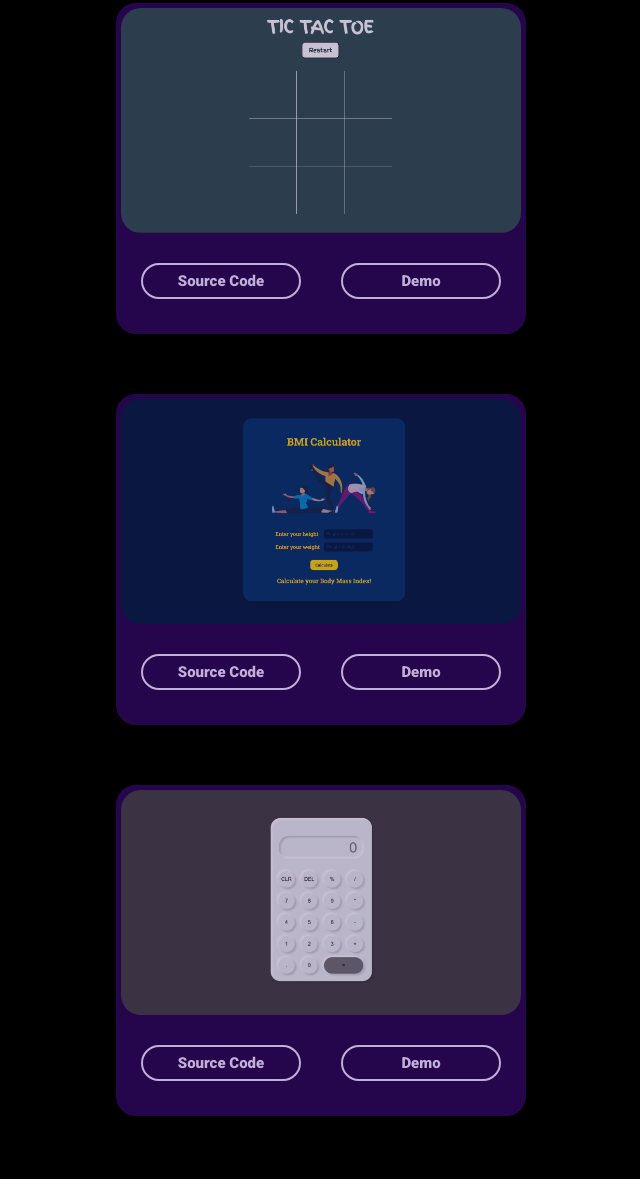
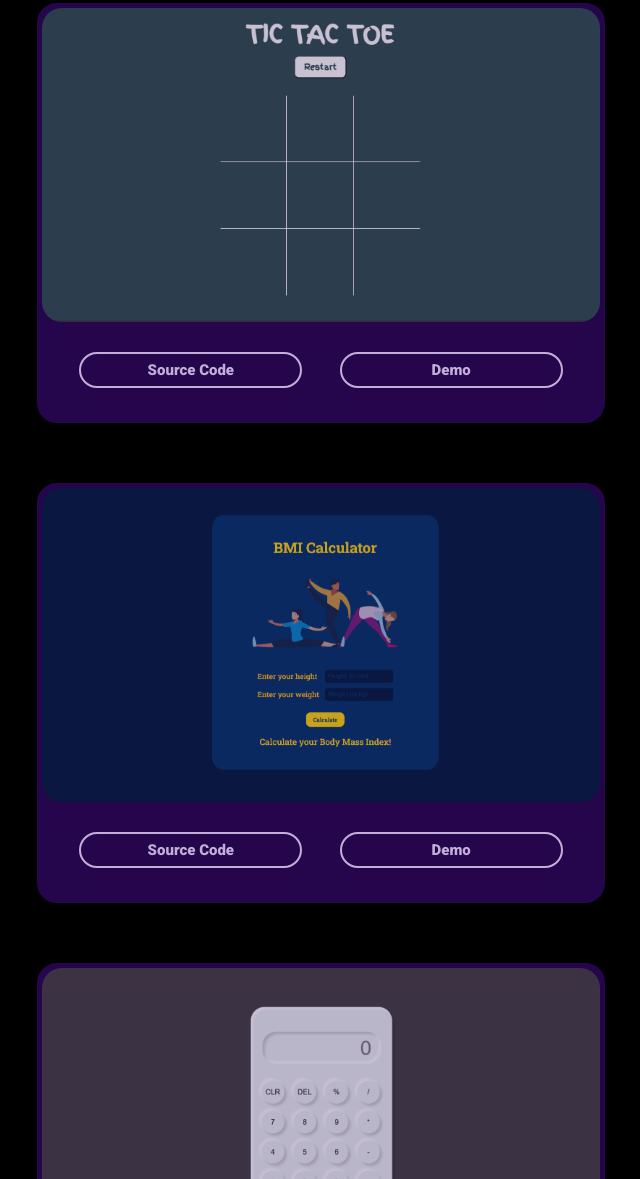
Before and after one commit to Jeswindany/portfolio, a plain HTML site: page index.html in a window 1280 px wide. Shown: the part 1621-2800 px from the top of the page, without its empty margins (319-959 px from the left). Drawn offline with nearby package versions, Linux system fonts and the light colour scheme; a web font is replaced by a local one.

Commit message:
Update style.css

```diff
--- a/style.css
+++ b/style.css
@@ -106,7 +106,7 @@ a {
 }
 
 body {
-    background-color: var(--primary);
+    background-color: var(--shadow);
 }
 
 #home {
@@ -135,6 +135,7 @@ body {
 
 #about {
     padding-bottom: 50px;
+    background-color: var(--primary);
 }
 
 .heading {
@@ -144,7 +145,7 @@ body {
 }
 
 .heading:first-child {
-    margin-top: 30px;
+    padding-top: 30px;
 }
 
 .card {
@@ -218,6 +219,7 @@ body {
 }
 
 .project-card {
+    width: 567.84px;
     display: flex;
     flex-direction: column;
     justify-content: center;
@@ -238,11 +240,11 @@ body {
 
 .btns {
     display: flex;
-    justify-content: center;
+    justify-content: space-evenly;
 }
 
 .btns > button {
-    width: 50%;
+    width: 40%;
     background: none;
     background-color: var(--primary);
     border: 2px solid var(--text-color);
@@ -250,7 +252,7 @@ body {
     padding: 7px;
     font-size: 15px;
     font-weight: 900;
-    margin: 30px 20px;
+    margin: 30px 0px;
     transition: transform 150ms ease-in;
 }
 
@@ -263,7 +265,7 @@ body {
 }
 
 .project-img {
-    width: 400px;
+    width: 100%;
     border-radius: 20px;
     filter: opacity(0.75);
 }
@@ -275,6 +277,7 @@ body {
 #contact {
     display: flex;
     flex-direction: row;
+    background-color: var(--primary);
 }
 
 #contact-me {
@@ -312,6 +315,7 @@ footer {
     align-items: center;
     height: 50px;
     font-weight: 700;
+
 }
 
 @media (max-width: 600px) {
@@ -332,6 +336,10 @@ footer {
     #home {
         flex-direction: column;
         justify-content: center;
+    }
+
+    .project-card {
+        width: 80%;
     }
 
     #contact {
```
